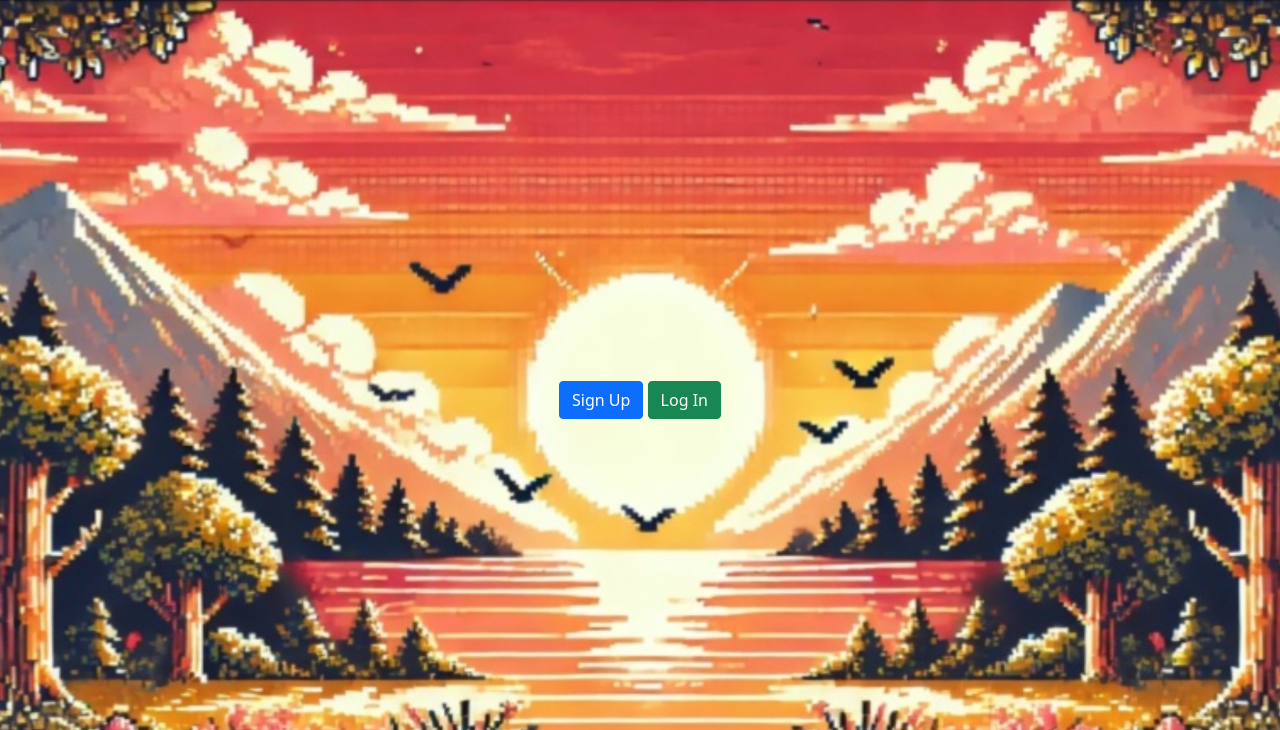
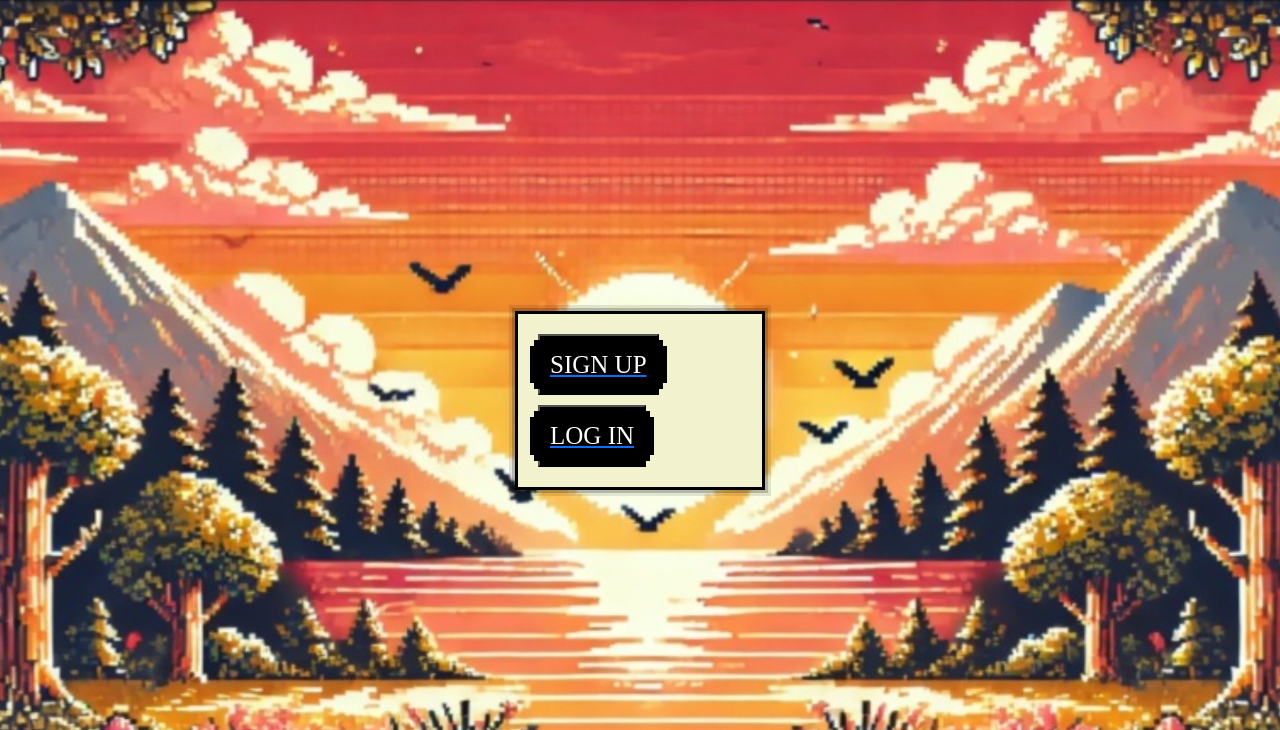
Before and after one commit to ICFMentors/Language-Learning-Mission, a Python web app: template templates/Landing.html in a window 1280 px wide. Shown: the top 730 px of the page. Run offline with Jinja, Linux system fonts and the light colour scheme; the template is opened without the code that fills it, so the values that code supplies are empty.

Commit message:
added pixelated buttons on landing page

```diff
--- a/static/css.css
+++ b/static/css.css
@@ -1,4 +1,14 @@
-
+    /*This is for the code for the login/signup border*/
+    form {
+      width: 250px ;
+      margin: 0 auto;
+      border: 3px solid #000000;
+      background-color: #f3f2ce;
+      padding: 10px;
+        /*This is for making border pixelated*/
+      box-shadow: 0 0 0 3px rgba(0, 0, 0, 0.2),  /* Outer shadow */
+      0 0 0 6px rgba(0, 0, 0, 0.1); /* Inner shadow */
+    }
     body {
       font-family: Arial, sans-serif;
       display: flex;
@@ -50,6 +60,8 @@
       text-align: center;
     }
 
+
+
     /* Pixelated font for the button */
     .generate-button {
       margin-top: 20px;
@@ -68,11 +80,125 @@
     .generate-button:hover {
       background-color: #333; /* Slightly lighter black when hovered */
     }
-      /*This is for the code for the login/signup border*/
-    form {
-      width: 300px ;
-      margin: 0 auto;
-      border: 3px solid #000000;
-      background-color: #f3f2ce;
-      padding: 10px;
+
+
+    /*Black pixelated button originally */
+    .container {
+      margin: 50px;
+      display: block;
+      width: 400px;
+      margin-left: auto;
+      margin-right: auto;
+      text-align: center;
     }
+
+    .pixel, .pixel2 {
+      font-size: 25px;
+      color: white;
+      height: auto;
+      margin: 10px;
+      font-family: 'VT323';
+
+      position: relative;
+      display: inline-block;
+      vertical-align: top;
+      text-transform: uppercase;
+
+      cursor: pointer;
+
+      -webkit-touch-callout: none;
+      -webkit-user-select: none;
+      -khtml-user-select: none;
+      -moz-user-select: none;
+      -ms-user-select: none;
+      user-select: none;
+    }
+
+    .pixel:active, .pixel2:active {
+      top: 2px;
+    }
+
+    .pixel {
+      line-height: 0;
+
+      image-rendering: optimizeSpeed;
+      image-rendering: -moz-crisp-edges; /* Firefox */
+      image-rendering: -o-crisp-edges; /* Opera */
+      image-rendering: -webkit-optimize-contrast; /* Webkit (non-standard naming) */
+      image-rendering: crisp-edges;
+      -ms-interpolation-mode: nearest-neighbor; /* IE (non-standard property) */
+
+      border-style: solid;
+      border-width: 20px;
+      -moz-border-image: url(https://i.imgur.com/sREM8Yn.png) 20 stretch;
+      -webkit-border-image: url(https://i.imgur.com/sREM8Yn.png) 20 stretch;
+      -o-border-image: url(https://i.imgur.com/sREM8Yn.png) 20 stretch;
+      border-image: url(https://i.imgur.com/sREM8Yn.png) 20 stretch;
+    }
+
+    .pixel p {
+      display: inline-block;
+      vertical-align: top;
+      position: relative;
+      width: auto;
+      text-align: center;
+      margin: -20px -20px;
+      line-height: 20px;
+      padding: 10px 20px;
+
+      background: #000000;
+      background:
+        linear-gradient(135deg, transparent 10px, #000000 0) top left,
+        linear-gradient(225deg, transparent 10px, #000000 0) top right,
+        linear-gradient(315deg, transparent 10px, #000000 0) bottom right,
+        linear-gradient(45deg,  transparent 10px, #000000 0) bottom left;
+      background-size: 50% 50%;
+      background-repeat: no-repeat;
+      background-image:
+        radial-gradient(circle at 0 0, rgba(204,0,0,0) 14px, #000000 15px),
+        radial-gradient(circle at 100% 0, rgba(204,0,0,0) 14px, #000000 15px),
+        radial-gradient(circle at 100% 100%, rgba(204,0,0,0) 14px, #000000 15px),
+        radial-gradient(circle at 0 100%, rgba(204,0,0,0) 14px, #000000 15px);
+    }
+
+    .pixel2 {
+      position: relative;
+      display: block;
+      margin: 10px;
+      font-family: 'VT323';
+      text-transform: uppercase;
+      font-size: 25px;
+      color: white;
+    }
+
+    .pixel2::before {
+      content: "";
+      display: block;
+      position: absolute;
+      top: 10px;
+      bottom: 10px;
+      left: -10px;
+      right: -10px;
+      background: black;
+      z-index: -1;
+    }
+
+    .pixel2::after {
+      content: "";
+      display: block;
+      position: absolute;
+      top: 4px;
+      bottom: 4px;
+      left: -6px;
+      right: -6px;
+      background: black;
+      z-index: -1;
+    }
+
+    .pixel2 {
+      padding: 10px 10px;
+      position: relative;
+      background: black;
+      width: auto;
+      z-index: 2;
+    }
--- a/templates/Landing.html
+++ b/templates/Landing.html
@@ -8,14 +8,16 @@
     </head>
 
     <body>
-        <div class="container">
-            <div class="button-container text-center">
-                <div class="button-group">
-                    <a href="/sign-up"><button class="btn btn-primary">Sign Up</button></a>
-                    <a href="/log-in"><button class="btn btn-success">Log In</button></a>
+        <form method="POST" action="/sign-up">
+            <div class="form">
+                <div class="button-container text-center">
+                    <div class="button-group">
+                        <a href="/sign-up"><button class="pixel2">Sign Up</button></a>
+                        <a href="/log-in"><button class="pixel2">Log In</button></a>
+                    </div>
                 </div>
             </div>
-        </div>
+        </form>
     </body>
 
 </html>
```
